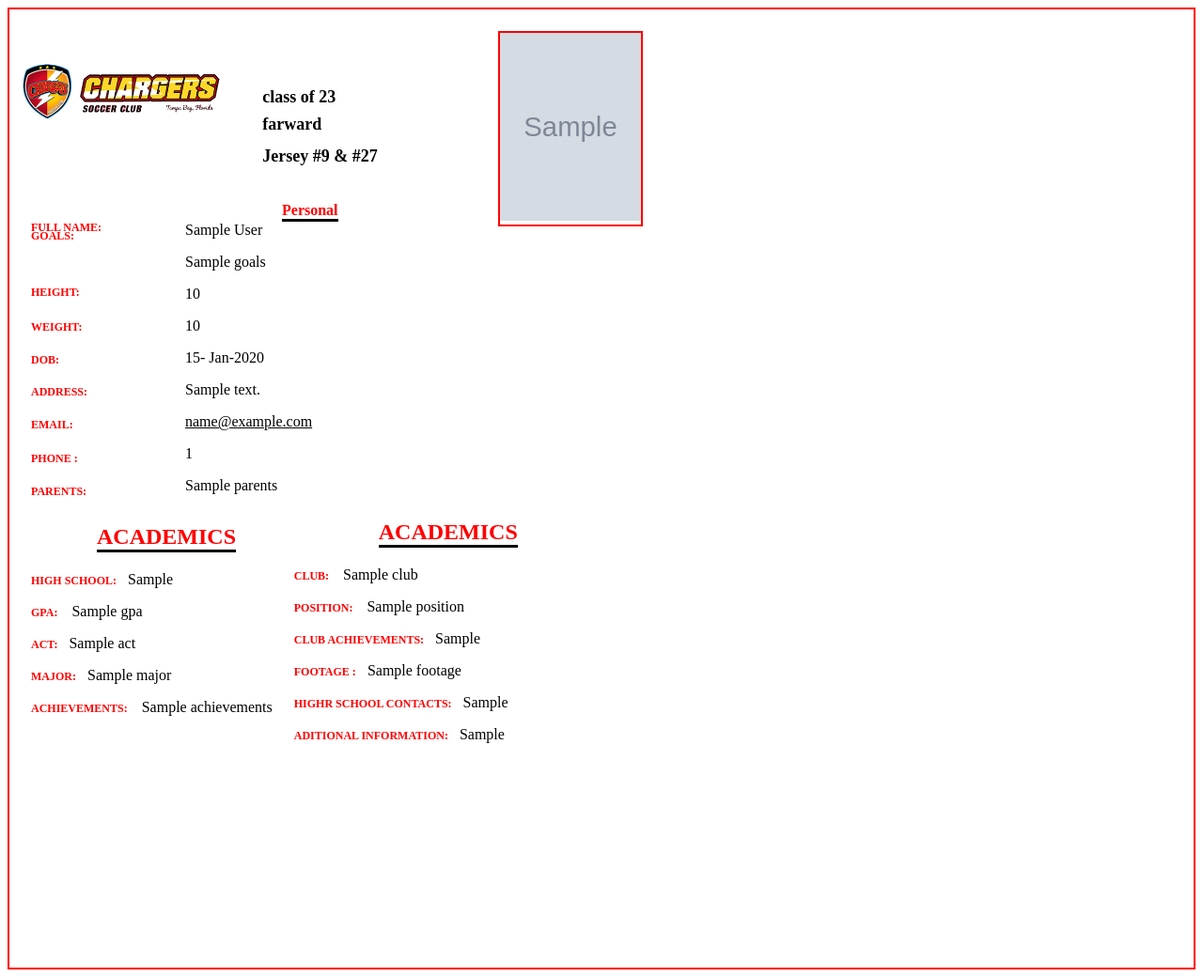
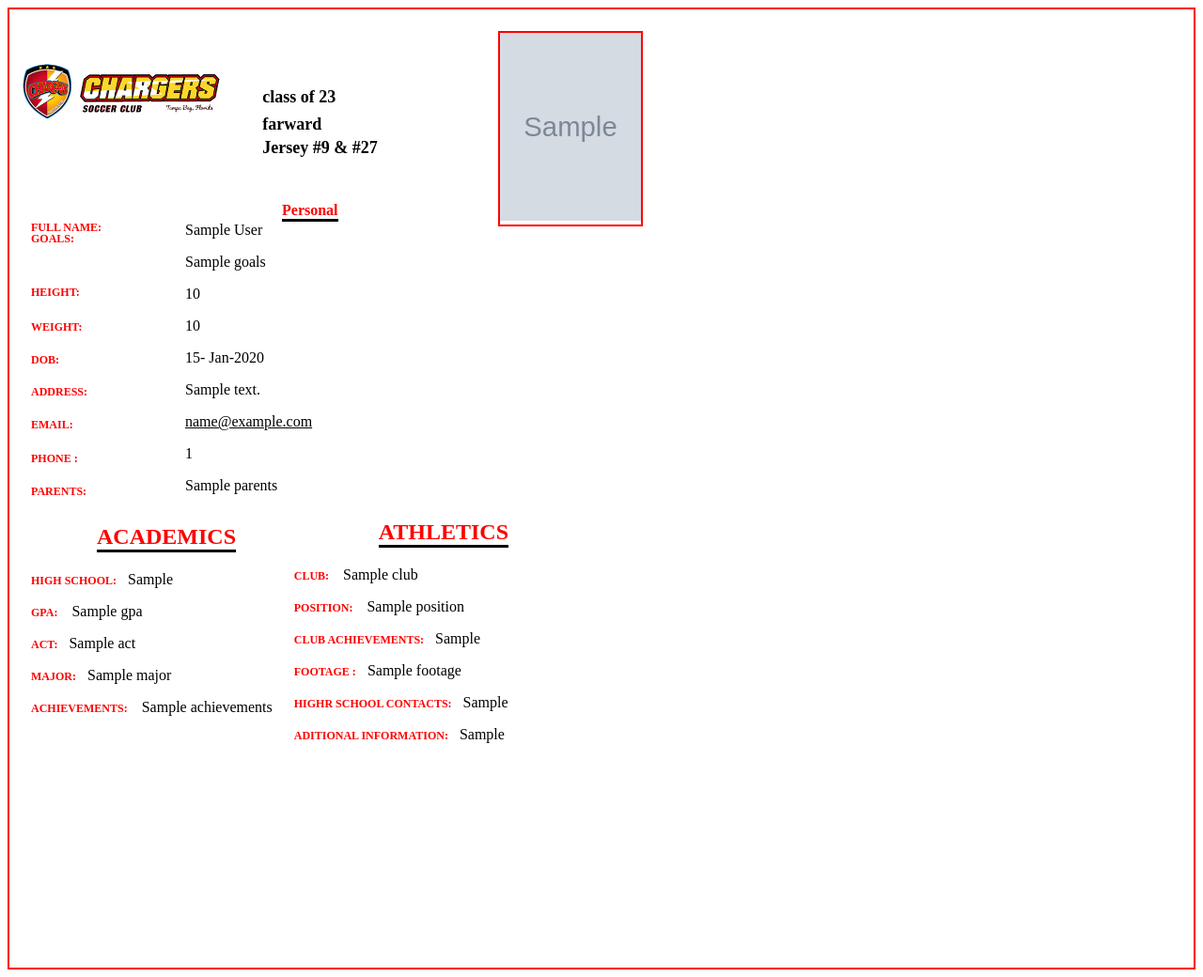
Before and after one commit to izazasif/user_resgistration, a Laravel app: template resources/views/profile/pdf_template.blade.php in a window 1280 px wide. Shown: the whole page at 94% size. Run offline with Laravel 10, Linux system fonts and the light colour scheme; the template is opened without the code that fills it: most values are stand-ins (such as "Sample title", 1, 10 or a date in 2020); grey boxes marked "Sample" are stand-in pictures; data that the repository does not hold is empty.

Commit message:
second_com12345678910

```diff
--- a/resources/views/profile/pdf_template.blade.php
+++ b/resources/views/profile/pdf_template.blade.php
@@ -20,7 +20,7 @@
             <p style="margin-top: -10px;font-size: 18px;width:80px;font-weight: bold;">
             farward
             </p>
-            <p style="margin-top: -5px;width:150px;font-size: 18px;font-weight: bold;">
+            <p style="margin-top: -14px;width:150px;font-size: 18px;font-weight: bold;">
             Jersey #9 & #27
             </p>
         </td>
@@ -33,13 +33,13 @@
     </tr>
     </table>
     <h4 style="margin-top: -29px; color: red;margin-left:200px;">
-                <span style="margin-top: -29px;margin-left:90px; border-bottom: 3px solid black; display: inline-block;">Personal</span>
+                <span style="margin-top: -35px;margin-left:90px; border-bottom: 3px solid black; display: inline-block;">Personal</span>
     </h4>
     <table style="margin-top:-40px;">
         <tr>
             <td>
                     <p style="padding-left: 20px;font-size: 12px;width:80px;font-weight: bold;margin-top:-50px;color:red;">FULL NAME: </p>
-                    <p style="padding-left: 20px;font-size: 12px;font-weight: bold; position: relative; top: -18px;color:red;">GOALS: </p>
+                    <p style="padding-left: 20px;font-size: 12px;font-weight: bold; position: relative; top: -15px;color:red;">GOALS: </p>
                     <p style="padding-left: 20px;font-size: 12px;font-weight: bold;position: relative; top: 15px;color:red;">HEIGHT:</p>
                     <p style="padding-left: 20px;font-size: 12px;font-weight: bold;position: relative; top: 25px;color:red;">WEIGHT:</p>
                     <p style="padding-left: 20px;font-size: 12px;font-weight: bold;position: relative; top: 33px;color:red;">DOB:</p>
@@ -80,7 +80,7 @@
             <td style="padding-left: 20px;">
 
             <h2 style="margin-top: 5px; color: red;">
-                <span style="margin-left:90px;border-bottom: 3px solid black; display: inline-block;">ACADEMICS</span>
+                <span style="margin-left:90px;border-bottom: 3px solid black; display: inline-block;">ATHLETICS</span>
             </h2>
 
                 <p><strong style="font-size: 12px;font-weight: bold;color:red;">CLUB: </strong>&nbsp; &nbsp;{{ $profile->club }}</p>
```
